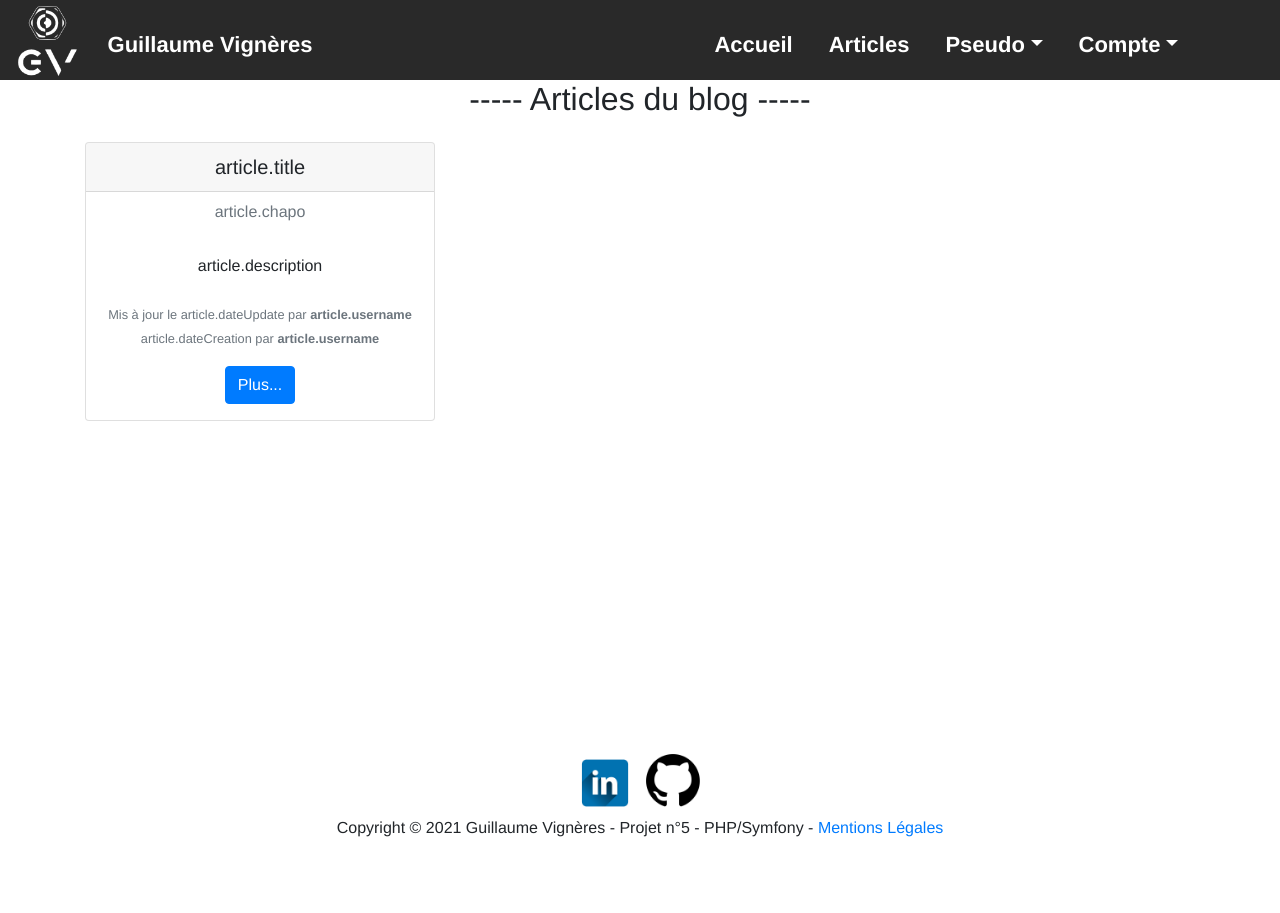
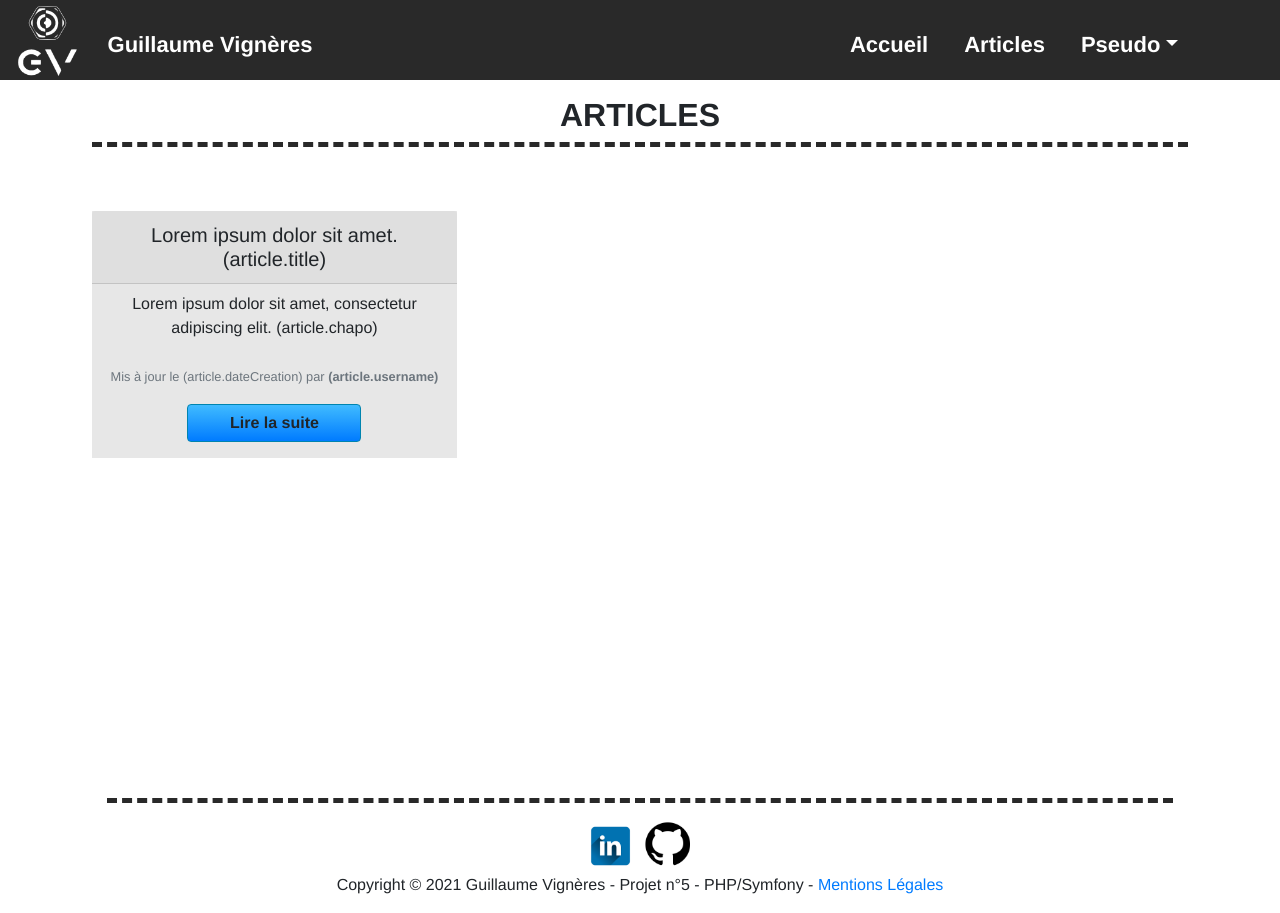
Before and after one commit to Gui-Dev86/P5-Blog, a PHP site: a page that uses views/layout/base.php in a window 1280 px wide. Before the commit the page ends 837 px from the top, so only its background shows below. Run offline with PHP 8.4, Linux system fonts and the light colour scheme; some libraries are stand-ins or nearby versions.

Commit message:
CSS articles

```diff
--- a/public/css/base.css
+++ b/public/css/base.css
@@ -77,10 +77,10 @@ body {
     margin: 0 15px !important;
     border-radius: 3px;
     background: #007bff !important;
-    background: -webkit-linear-gradient(top, #1893FF, #007bff) !important;
-    background: -o-linear-gradient(top, #1893FF, #007bff) !important;
-    background: -moz-linear-gradient(top, #1893FF, #007bff) !important;
-    background: linear-gradient(to bottom, #1893FF, #007bff) !important;
+    background: -webkit-linear-gradient(top, #40BBFF, #007bff) !important;
+    background: -o-linear-gradient(top, #40BBFF, #007bff) !important;
+    background: -moz-linear-gradient(top, #40BBFF, #007bff) !important;
+    background: linear-gradient(to bottom, #40BBFF, #007bff) !important;
     border: 1px SOLID #0084AF !important;
 }
 
@@ -100,6 +100,10 @@ footer {
 
 .logo-rs {
     width: 8%;
+}
+
+.dashedFooter {
+    border-top: 5px dashed #292929;
 }
 
 @media (max-width: 768px) {
--- /dev/null
+++ b/public/css/listArticlesStyle.css
@@ -0,0 +1,46 @@
+.card-block {
+    background-color: #E7E7E7 !important;
+}
+
+.card {
+    border: none !important;
+}
+
+.btn-art {
+    color: #212529 !important;
+    width: 174px !important;
+    margin: 0 15px !important;
+    border-radius: 3px;
+    background: #007bff !important;
+    background: -webkit-linear-gradient(top, #40BBFF, #007bff) !important;
+    background: -o-linear-gradient(top, #40BBFF, #007bff) !important;
+    background: -moz-linear-gradient(top, #40BBFF, #007bff) !important;
+    background: linear-gradient(to bottom, #40BBFF, #007bff) !important;
+    border: 1px SOLID #0084AF !important;
+}
+
+
+.btn-art:hover{
+    opacity: 0.75 !important;
+}
+
+.containerDashed {
+    border-bottom: 5px dashed #292929;
+}
+
+.contArticle{
+    padding-right: 0 !important;
+    padding-left: 0 !important;
+}
+
+.cardTitre {
+    color: #212529 !important;
+}
+
+.cardTitre:hover {
+    color: #007bff !important;
+}
+
+.cardText:hover {
+    color: #212529 !important;
+}
--- a/public/css/tabAdmin.css
+++ b/public/css/tabAdmin.css
@@ -199,7 +199,7 @@ th, td {
   padding-left: 40px;
 }
 
-.column8 {
+.columnEndArticle {
   padding-right: 40px;
 }
 
--- a/views/back/adminListAllArticles.php
+++ b/views/back/adminListAllArticles.php
@@ -18,6 +18,8 @@
                             <th class="column5">Mise à jour</th>
                             <th class="column6">Visible</th>
                             <th class="column7">Visualiser</th>
+                            <th class="column8">Modifier</th>
+                            <th class="column9 columnEndArticle">Supprimer</th>
                         </tr>
                     </thead>
                     <tbody>
@@ -28,6 +30,9 @@
                             <td class="column5">---</td>
                             <td class="column6">Oui</td>
                             <td class="column7"><a href="<?= local ?>articles/readArticle/1">Afficher</a></td>
+                            <td class="column8"><a href="<?= local ?>articles/modifyArticle">Modifier</a></td>
+                            <td class="column9 columnEndArticle"><a href="<?= local ?>">Supprimer</a></td>
+
                         </tr>
                     </tbody>
                 </table>
--- a/views/back/adminListAllComments.php
+++ b/views/back/adminListAllComments.php
@@ -11,6 +11,7 @@
                             <th class="column5">Mise à jour</th>
                             <th class="column6">Statut</th>
                             <th class="column7">Visualiser</th>
+                            <th class="column8">Modifier statut</th>
                         </tr>
                     </thead>
                     <tbody>
@@ -21,6 +22,7 @@
                             <td class="column5">---</td>
                             <td class="column6">Validé</td>
                             <td class="column7"><a href="<?= local ?>articles/readArticle/1">Afficher</a></td>
+                            <td class="column8"><a href="<?= local ?>">Réinitialiser</a></td>
                         </tr>
                     </tbody>
                 </table>
--- a/views/home.php
+++ b/views/home.php
@@ -1,6 +1,6 @@
 <div class="jumbotron jumbotron-fluid homeBackground">
-    <div class="container col-12">
-        <h1 class="text-center font-weight-bold">BLOG<br />DEVELOPPEUR INFORMATIQUE</h1>
+    <div class="container col-10">
+        <h1 class="text-center font-weight-bold">BLOG D'UN<br />DEVELOPPEUR INFORMATIQUE</h1>
     </div>
 </div>
 
@@ -30,7 +30,7 @@
     </div>
 </div>
 
-<div class="container col-10 containerDashed mb-3 mb-md-5">
+<div class="container col-10">
     <div class="row">
         <div class="col-12 font-weight-bold text-center">
         <h4 class="font-weight-bold text-center contactTitre">CONTACTEZ MOI</h4>
--- a/views/layout/base.php
+++ b/views/layout/base.php
@@ -15,7 +15,7 @@
         <header>
             <div class="container col-12">
                 <nav class="navbar navbar-expand-md col-12 ">
-                <img src="<?= local ?>public/img/logoMenu.png" class="logoDevNav" alt="Logo Guillaume Vignères">
+                <a href="<?= local ?>"><img src="<?= local ?>public/img/logoMenu.png" class="logoDevNav" alt="Logo Guillaume Vignères"></a>
                     <a class="nav-link font-weight-bold logo-nom" href="<?= local ?>">Guillaume Vignères</a>
                     <button class="navbar-toggler align-center" type="button" data-toggle="collapse" data-target="#navbarText" aria-controls="navbarText" aria-expanded="false" aria-label="Toggle navigation">
                         <span class="navbar-toggler-icon"></span>
@@ -43,7 +43,7 @@
                             </li>
 
                             <!-----else--->
-
+<!--
                             <li class="nav-item dropdown">
                                 <a class="nav-link font-weight-bold dropdown-toggle" href="" role="button" data-toggle="dropdown" id="dropdownMenuLink" aria-expanded="false">Compte</a>
                                 <ul class="dropdown-menu" aria-labelledby="dropdownMenuLink">
@@ -52,7 +52,7 @@
                                 </ul>
                             </li>
                         </ul>
-                    </div>
+                    </div>--->
                 </nav>
 
             </div>
@@ -63,8 +63,8 @@
 
         </main>
         <footer>
-            <div class="container col-12">
-                <div class="row">
+            <div class="container dashedFooter mt-3 mt-md-5 col-10">
+                <div class="row mt-2 mt-md-3">
                     <div class="col-10 offset-1 col-md-8 offset-md-2 text-center">
                         <a href="#"><img src="<?= local ?>public/img/linked-in.png" class="logo-rs" alt="Logo Linked-in"></a>
                         <a href="#"><img src="<?= local ?>public/img/github.jpg" class="logo-rs" alt="Logo Github"></a>
--- a/views/listArticles.php
+++ b/views/listArticles.php
@@ -1,33 +1,36 @@
-<section id="blog">
+<section class="container contArticle col-10" id="blog">
+    <div class="container contArticle col-12">
         <div class="row">
-        <div class="col-lg-12 col-lg-offset-3 text-center">
-            <h2>
-                <span class="ion-minus"></span>----- Articles du blog -----<span class="ion-minus"></span>
+            <div class="col-12 col-10 mt-3 mb-5 containerDashed text-center">
+                <h2 class="font-weight-bold">
+                    <span class="ion-minus"></span>ARTICLES<span class="ion-minus"></span>
                 </h2>
             </div>
         </div>
-
-    <div class="container py-3">
+    </div>
+    <div class="container contArticle col-12 py-3">
         <div class="row">
             <!----- foreach article in articles--->
-                <div class="col-12 col-md-4">
+                <div class="col-12 contArticle col-md-4">
                     <div class="card text-center">
                         <div class="card-block">
-                            <h5 class="card-header">article.title</h5>
-                            <h6 class="card-subtitle mb-2 text-muted  p-3">article.chapo</h6>
-                            <p class="card-text text-truncate  p-2">article.description</p>
+                            <div class="cardTitre">
+                                <h5 class="card-header">Lorem ipsum dolor sit amet. (article.title)</h5>
+                                <div class="cardText">
+                                    <p class="card-text p-2">Lorem ipsum dolor sit amet, consectetur adipiscing elit. (article.chapo)</p>
                                     <p class="card-text"><small class="text-muted">Mis à jour le
                                             <!----- if dateptade is not null--->
-                                        <td>article.dateUpdate par <b>article.username</b></td>
+                                                <!--<td>(article.dateUpdate) par <b>(article.username)</b></td>-->
                                                 <!----- elseif --->
-                                        <td>article.dateCreation  par <b>article.username</b></td>
+                                                <td>(article.dateCreation)  par <b>(article.username)</b></td>
                                             </small></p>
-                            <a class="btn btn-primary mb-3" href="<?= local ?>articles/readArticle/1">Plus...</a>
+                                    <a class="btn btn-primary btn-art font-weight-bold stretched-link mb-3" href="<?= local ?>articles/readArticle/1">Lire la suite</a>
+                                </div>
+                            </div>
                         </div>
                     </div>
                 </div>
             <!----- endfor --->
         </div>
     </div>
-
 </section>
```
Also changed, not shown: public/css/articleStyle.css (added, +75 -0 lines), public/css/homeStyle.css (+4 -4 lines), views/article.php (+52 -49 lines). Lines whose indentation alone changed are shown as unchanged.
